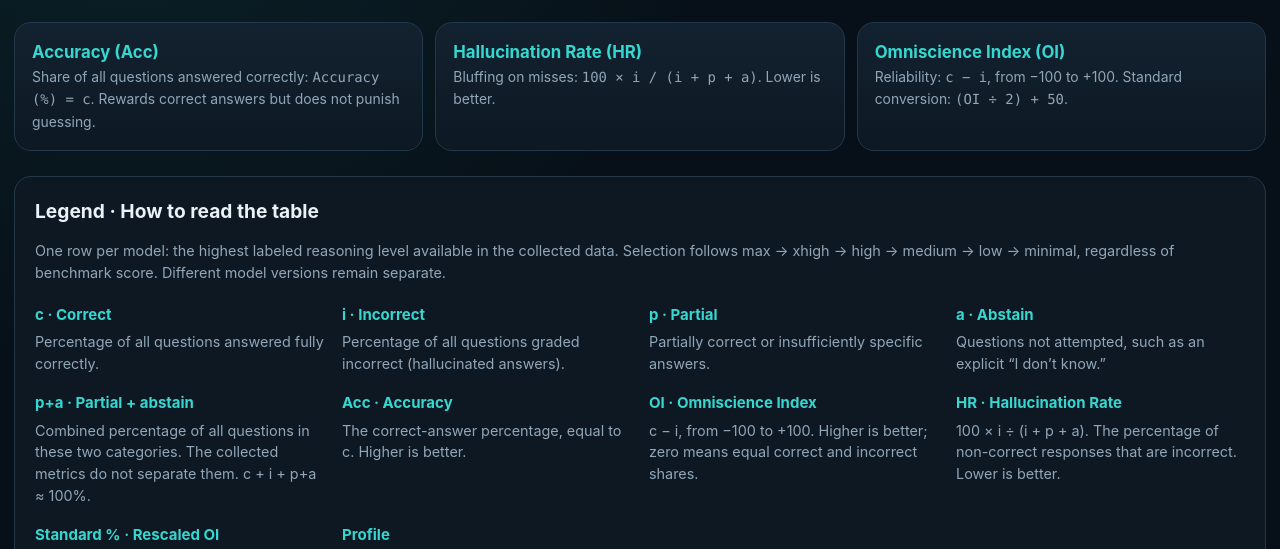
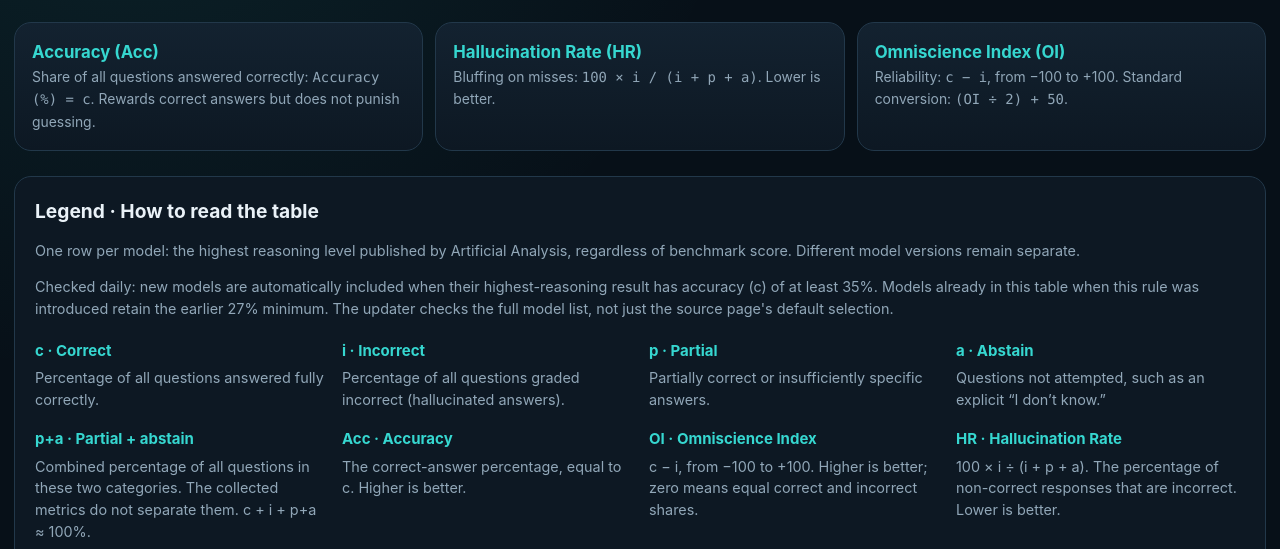
Before and after one commit to AJifri91/aa-omniscience-cheat-sheet, a plain HTML site: page index.html in a window 1280 px wide. Shown: the part 251-800 px from the top of the page. Drawn offline with Linux system fonts and the light colour scheme.

Commit message:
Explain 35% admission threshold and existing-model exception

```diff
--- a/index.html
+++ b/index.html
@@ -28,7 +28,8 @@
 
   <section class="legend" aria-labelledby="legend-title">
     <h2 id="legend-title">Legend · How to read the table</h2>
-    <p>One row per model: the highest labeled reasoning level available in the collected data. Selection follows max → xhigh → high → medium → low → minimal, regardless of benchmark score. Different model versions remain separate.</p>
+    <p>One row per model: the highest reasoning level published by Artificial Analysis, regardless of benchmark score. Different model versions remain separate.</p>
+    <p>Checked daily: new models are automatically included when their highest-reasoning result has accuracy (c) of at least 35%. Models already in this table when this rule was introduced retain the earlier 27% minimum. The updater checks the full model list, not just the source page's default selection.</p>
     <dl>
       <div><dt>c · Correct</dt><dd>Percentage of all questions answered fully correctly.</dd></div>
       <div><dt>i · Incorrect</dt><dd>Percentage of all questions graded incorrect (hallucinated answers).</dd></div>
```
